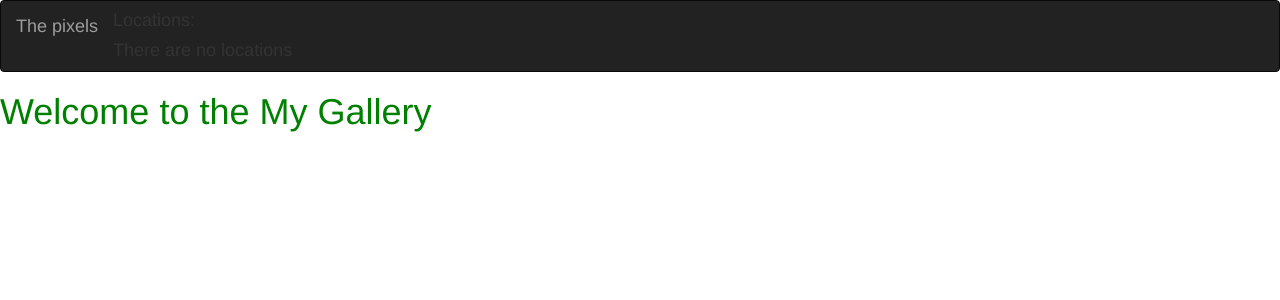
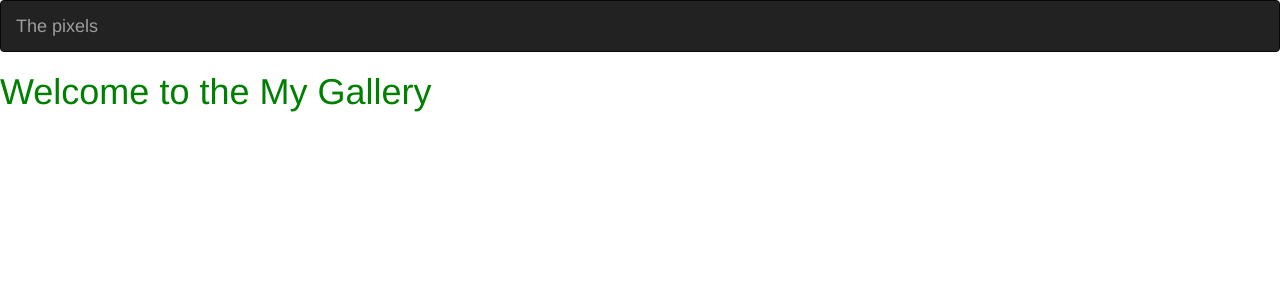
Before and after one commit to Pnshimiye/pixels, a Django app: page / in a window 1280 px wide. Shown: the top 300 px of the page. Run offline with Django 3.2, Linux system fonts and the light colour scheme; data that the repository does not hold is empty; some libraries are stand-ins or nearby versions.

Commit message:
uncommited changes

```diff
--- a/myGallery/templates/navbar.html
+++ b/myGallery/templates/navbar.html
@@ -11,15 +11,9 @@
     <div class="navbar-header">
       <a class="navbar-brand" href="{% url 'images' %}">The pixels</a>
     </div>
-    <div class="locations">
-        <h4>Locations:</h4>
-        {% for location in locations %}
-        <a href="/location/{{location.id}}">{{location.location_name}}</a>
-        {% empty %}
-        <h4>There are no locations</h4>
-        {% endfor %}
-    </div>
+
   </div>
+
 </nav>
 </body>
 </html>
```
Also changed, not shown: media/image/kigali-city-Rwanda.jpg (added), media/image/kigali-city-Rwanda_pvE6zEm.jpg (added), media/image/kigali1.jpeg (added).
